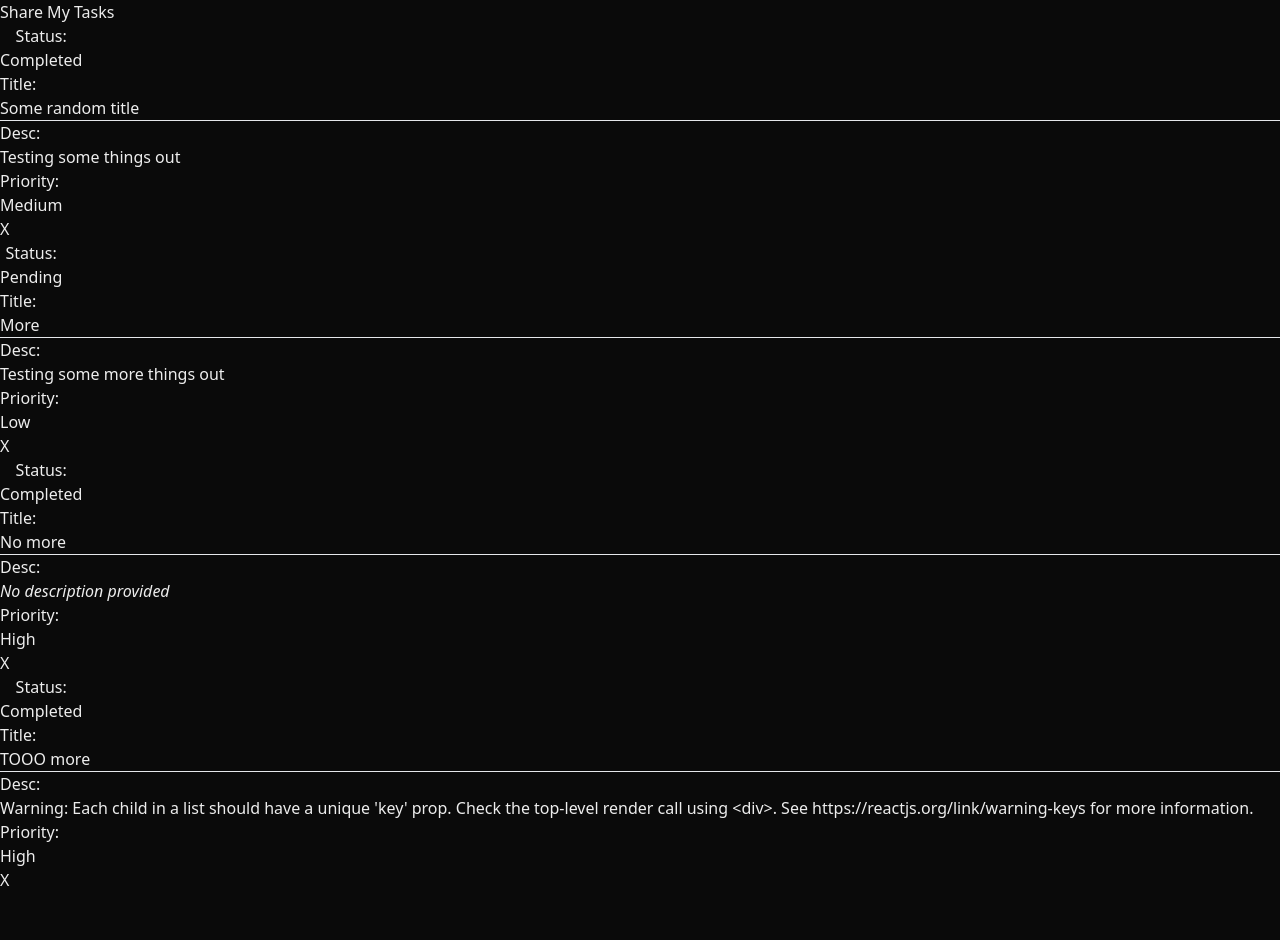
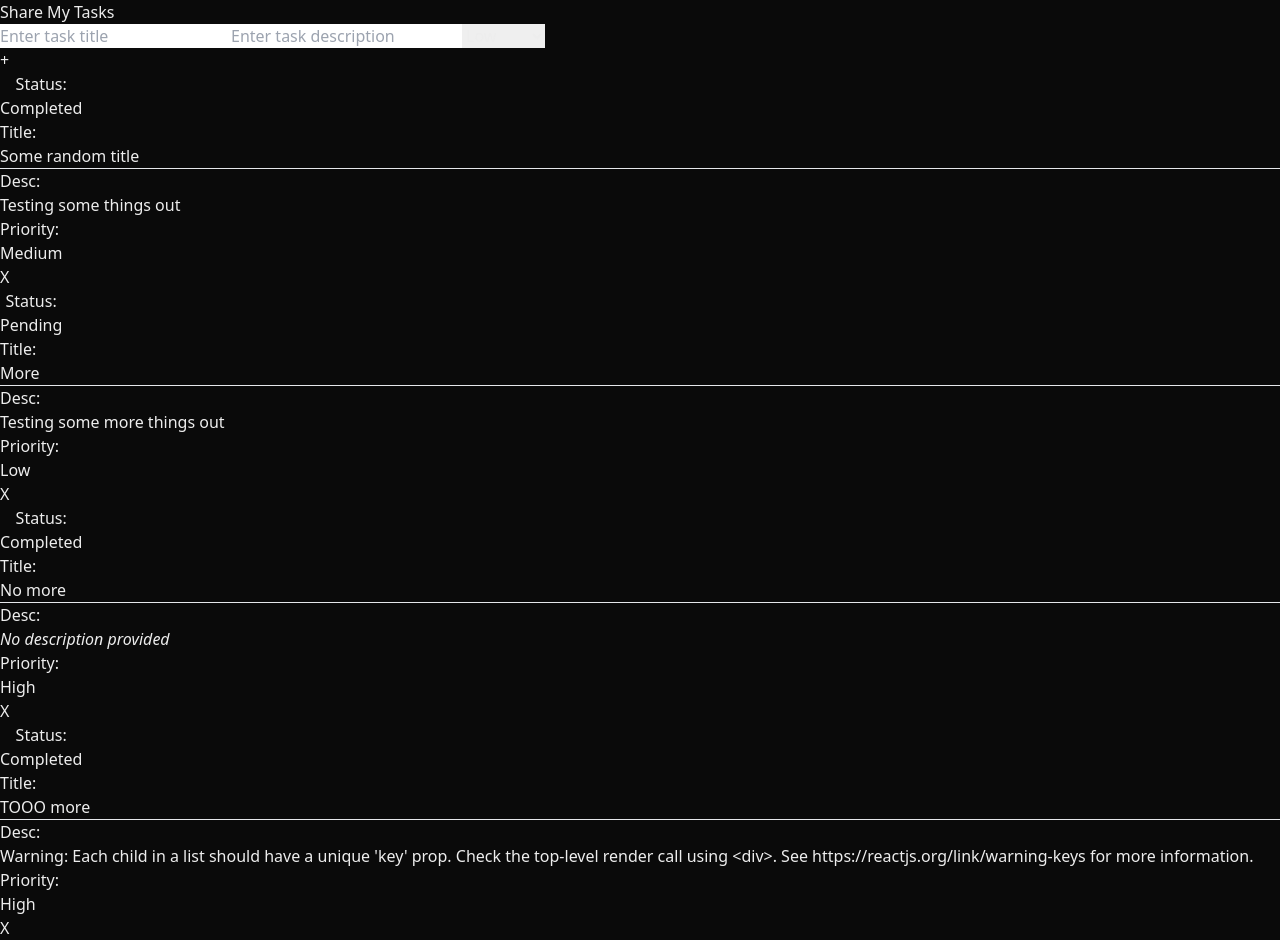
Before and after one commit to SiddharthSahani/share-my-tasks, a Next.js app: page / in a window 1280 px wide. Before the commit the page ends 892 px from the top, so only its background shows below. Built offline with nearby package versions, Linux system fonts and the light colour scheme.

Commit message:
feat: form for new tasks

```diff
--- a/src/app/page.jsx
+++ b/src/app/page.jsx
@@ -1,4 +1,5 @@
 "use client"
+import { NewTaskForm } from "@/components/NewTaskForm";
 import { TaskList } from "@/components/TaskList";
 import { useState, useEffect } from "react";
 
@@ -35,6 +36,10 @@ export default function Home() {
     ])
   }, [])
 
+  const addTask = (task) => {
+    setTasks([...tasks, task])
+  }
+
   const toggleStatus = (index) => {
     tasks[index].completed = !tasks[index].completed
     setTasks([...tasks])
@@ -50,6 +55,7 @@ export default function Home() {
       <h1 className="text-center text-4xl font-bold">
         Share My Tasks
       </h1>
+      <NewTaskForm addTaskHandler={addTask} />
       <TaskList tasks={tasks} toggleStatusHandler={toggleStatus} deleteTaskHandler={deleteTask}/>
     </>
   );
--- /dev/null
+++ b/src/components/NewTaskForm.jsx
@@ -0,0 +1,44 @@
+import React from 'react'
+import { useState } from 'react'
+
+
+export function NewTaskForm({ addTaskHandler }) {
+  const [taskTitle, setTaskTitle] = useState("")
+  const [taskDescription, setTaskDescription] = useState("")
+  const [taskPriority, setTaskPriotity] = useState(1)
+
+  const createTask = () => {
+    if (taskTitle === "" || taskTitle === undefined) {
+      return
+    }
+
+    const task = {
+      title: taskTitle.trim(),
+      description: taskDescription.trim(),
+      priority: taskPriority,
+    }
+
+    addTaskHandler(task)
+    setTaskTitle("");
+    setTaskDescription("");
+  }
+
+  const titleOnChange = (e) => setTaskTitle(e.target.value)
+  const descOnChange = (e) => setTaskDescription(e.target.value)
+  const priorityOnChange = (e) => setTaskPriotity(parseInt(e.target.value, 10))
+
+  return (
+    <div className="flex mx-2">
+      <div className="flex flex-col w-10/12 mr-2">
+        <input className="bg-gray-700 rounded-md text-md m-0.5 py-1 text-center" type="text" placeholder="Enter task title" value={taskTitle || ''} onChange={titleOnChange} />
+        <input className="bg-gray-700 rounded-md text-md m-0.5 py-1 text-center" type="text" placeholder="Enter task description" value={taskDescription || ''} onChange={descOnChange} />
+        <select className="bg-gray-700 rounded-md text-md m-0.5 py-1 text-center" value={taskPriority} onChange={priorityOnChange}>
+          <option value="1">Low</option>
+          <option value="2">Medium</option>
+          <option value="3">High</option>
+        </select>
+      </div>
+      <button className="bg-green-400 w-2/12 text-3xl font-extrabold mr-1 rounded-md" onClick={createTask}>+</button>
+    </div>
+  )
+}
```
